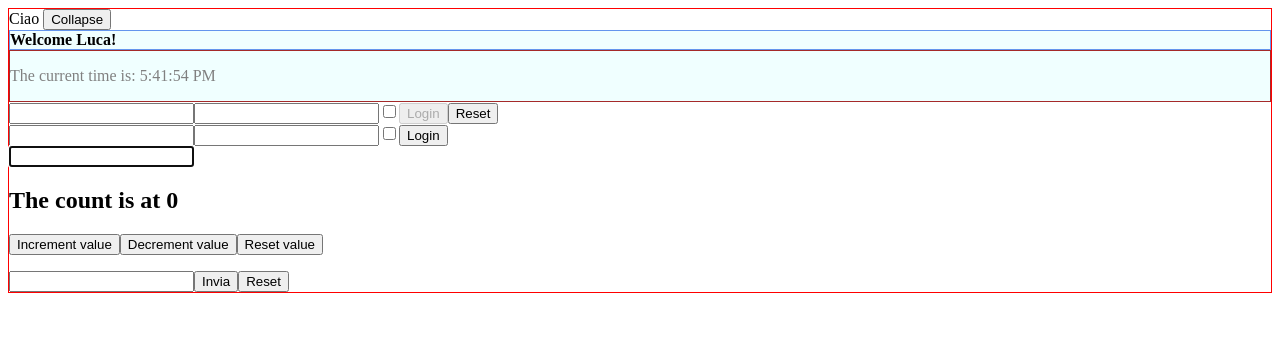
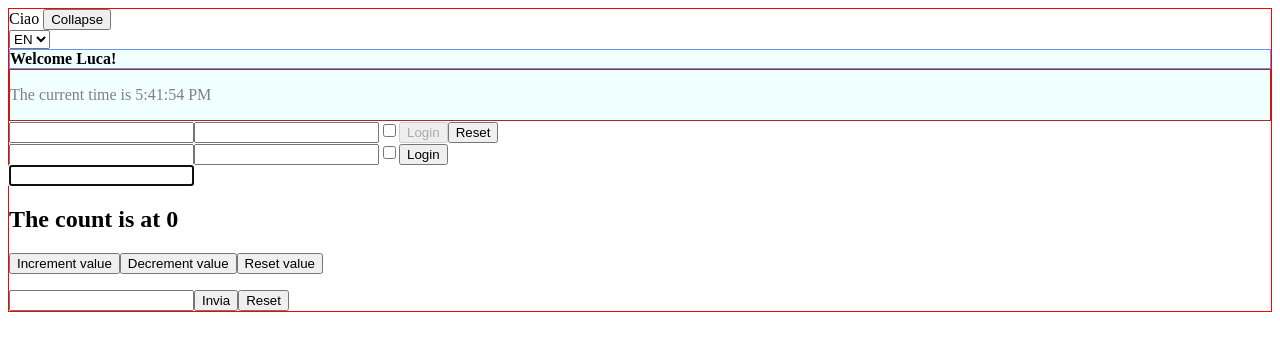
Before and after one commit to Adolfo-97/React, a React (Vite) app in the folder exercise/: page / in a window 1280 px wide. Shown: the top 350 px of the page. Built offline with nearby package versions, Linux system fonts and the light colour scheme.

Commit message:
upload esercizio

```diff
--- a/exercise/src/App.jsx
+++ b/exercise/src/App.jsx
@@ -1,15 +1,23 @@
+import { useState } from "react";
 import { Clock } from "./Clock";
 import { Colors } from "./Colors";
 import { Container } from "./Container";
 import { Counter } from "./Counter";
 import { FocusableInput } from "./FocusableInput";
 import InteractiveWelcome from "./InteractiveWelcome";
+import { LanguageContext } from "./LanguageContext";
 import Login from "./Login";
 import { TodoList } from "./TodoList";
 import { UncontrolledLogin } from "./UncontrolledLogin";
 import Welcome from "./Welcome";
 
 export function App() {
+  const [language, setlanguage] = useState("en");
+
+  function handleLanguage(event) {
+    setlanguage(event.target.value);
+  }
+
   function onLogin(data) {
     console.log("Login data:", data);
   }
@@ -22,8 +30,14 @@
   return (
     <Container title={"Ciao"}>
       <div>
+        <select value={language} onChange={handleLanguage}>
+          <option value="en">EN</option>
+          <option value="it">IT</option>
+        </select>{" "}
         <Welcome name={"Luca"} />
-        <Clock />
+        <LanguageContext.Provider value={language}>
+          <Clock />
+        </LanguageContext.Provider>
         <Login func={onLogin} />
         <UncontrolledLogin />
         <FocusableInput />
--- a/exercise/src/Clock.jsx
+++ b/exercise/src/Clock.jsx
@@ -1,6 +1,7 @@
-import { useEffect, useState } from "react";
-
+import { useContext, useEffect, useState } from "react";
+import { LanguageContext } from "./LanguageContext";
 export function Clock() {
+  const language = useContext(LanguageContext);
   const [date, setDate] = useState(new Date());
 
   useEffect(() => {
@@ -10,7 +11,11 @@
   }, []);
   return (
     <div className="clock">
-      <p>The current time is: {date.toLocaleTimeString()}</p>
+      <p>
+        {language === "en"
+          ? `The current time is ${date.toLocaleTimeString()}`
+          : `Sono le ${date.toLocaleTimeString()}`}
+      </p>
     </div>
   );
 }
--- a/exercise/src/Index.jsx
+++ b/exercise/src/Index.jsx
@@ -4,8 +4,4 @@
 
 import "./index.scss";
 
-createRoot(document.getElementById("root")).render(
-  <React.StrictMode>
-    <App />
-  </React.StrictMode>
-);
+createRoot(document.getElementById("root")).render(<App />);
--- /dev/null
+++ b/exercise/src/LanguageContext.jsx
@@ -0,0 +1,3 @@
+import { createContext } from "react";
+
+export const LanguageContext = createContext("en");
```
